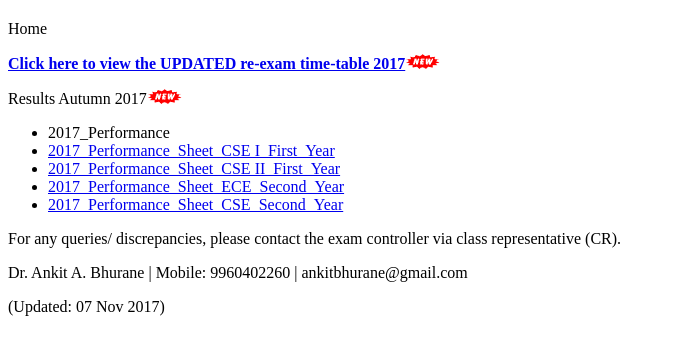
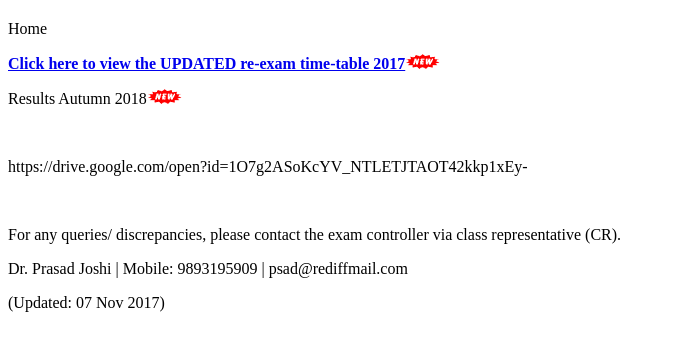
Before and after one commit to iiitnagpur/Results, a plain HTML site: page index.html in a window 1280 px wide. Shown: the part 86-440 px from the top of the page, without its empty margins (0-675 px from the left). Drawn offline with Linux system fonts and the light colour scheme.

Commit message:
Update index.html

```diff
--- a/index.html
+++ b/index.html
@@ -7,16 +7,12 @@
 <div id="test-content">
 <div class="accordion_child">
 <p><strong><a href="./ReExam_2017.pdf">Click here to view the UPDATED re-exam time-table 2017</a><img src="style/new.gif" alt="new" width="35" height="15" /></strong></p>
-<p>Results Autumn 2017<img src="style/new.gif" alt="new" width="35" height="15" /></p>
-<ul>
-<li>2017_Performance</li>
-<li><a href="https://docs.google.com/spreadsheets/d/1TkffKx4Jg22ATyzm7brQKofn_Tqhy71Pc2r9XitOo6g/edit?usp=sharing" target="_blank" rel="noopener" data-saferedirecturl="https://www.google.com/url?hl=en&amp;q=https://docs.google.com/spreadsheets/d/1TkffKx4Jg22ATyzm7brQKofn_Tqhy71Pc2r9XitOo6g/edit?usp%3Dsharing&amp;source=gmail&amp;ust=1512536810952000&amp;usg=AFQjCNHxuAb4_qAu5e6pntu-7R3c06Je0Q">2017_Performance_Sheet_CSE I_First_Year</a></li>
-<li><a href="https://docs.google.com/spreadsheets/d/1ko1coPyyBra3SubE3flyPq8tvdT3xp91XQl2D6cWZDo/edit?usp=sharing" target="_blank" rel="noopener" data-saferedirecturl="https://www.google.com/url?hl=en&amp;q=https://docs.google.com/spreadsheets/d/1ko1coPyyBra3SubE3flyPq8tvdT3xp91XQl2D6cWZDo/edit?usp%3Dsharing&amp;source=gmail&amp;ust=1512536810952000&amp;usg=AFQjCNHLPfMgG0eDp9elT9oL9Wt4FkHgtA">2017_Performance_Sheet_CSE II_First_Year</a></li>
-<li><a href="https://docs.google.com/spreadsheets/d/1uMFhd4pzz5SdVjPVr5vtV5dyzrDpLXBQm611pDl9mFk/edit?usp=sharing" target="_blank" rel="noopener" data-saferedirecturl="https://www.google.com/url?hl=en&amp;q=https://docs.google.com/spreadsheets/d/1uMFhd4pzz5SdVjPVr5vtV5dyzrDpLXBQm611pDl9mFk/edit?usp%3Dsharing&amp;source=gmail&amp;ust=1512536810952000&amp;usg=AFQjCNE0wR2XSkZ2vvJVB7A7VYhwCVLS1Q">2017_Performance_Sheet_ECE_Second_Year</a></li>
-<li><a href="https://docs.google.com/spreadsheets/d/1DuZ_OWkjC20dGF3GxYhmYLUyEY0MrR05QRED33g3c_k/edit?usp=sharing" target="_blank" rel="noopener" data-saferedirecturl="https://www.google.com/url?hl=en&amp;q=https://docs.google.com/spreadsheets/d/1DuZ_OWkjC20dGF3GxYhmYLUyEY0MrR05QRED33g3c_k/edit?usp%3Dsharing&amp;source=gmail&amp;ust=1512536810952000&amp;usg=AFQjCNFpEYWspXEq5HG2vw_1wydEbNRufQ">2017_Performance_Sheet_CSE_Second_Year</a></li>
-</ul>
+<p>Results Autumn 2018<img src="style/new.gif" alt="new" width="35" height="15" /></p>
+<p>&nbsp;</p>
+<p>https://drive.google.com/open?id=1O7g2ASoKcYV_NTLETJTAOT42kkp1xEy-</p>
+<p>&nbsp;</p>
 <p>For any queries/ discrepancies, please contact the exam controller via class representative (CR).</p>
-<p>Dr. Ankit A. Bhurane | Mobile: 9960402260 | ankitbhurane@gmail.com</p>
+<p>Dr. Prasad Joshi | Mobile: 9893195909 | psad@rediffmail.com</p>
 <p>(Updated: 07 Nov 2017)</p>
 </div>
 </div>
```
